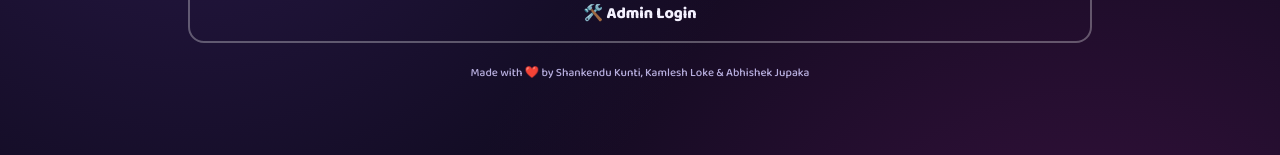
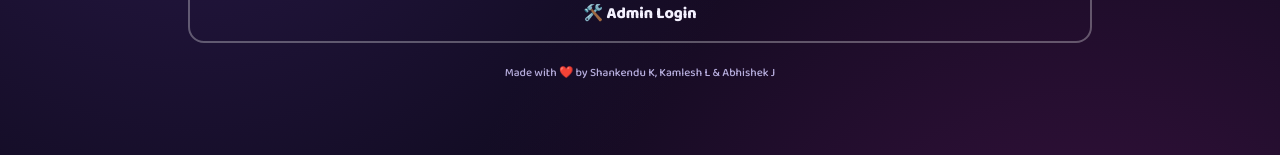
Before and after one commit to kshankendu/Bounty-Hunter, a React (Vite) app: page / in a window 1280 px wide. Shown: the part 329-484 px from the top of the page. Built offline with nearby package versions, Linux system fonts and the light colour scheme; no server answers.

Commit message:
Footer Change - 3

```diff
--- a/src/App.jsx
+++ b/src/App.jsx
@@ -30,7 +30,7 @@ export default function App() {
         <TopBar />
         <ScreenComponent />
         <footer className="note">
-          Made with ❤️ by Shankendu Kunti, Kamlesh Loke & Abhishek Jupaka
+          Made with ❤️ by Shankendu K, Kamlesh L & Abhishek J
         </footer>
       </div>
 
```
